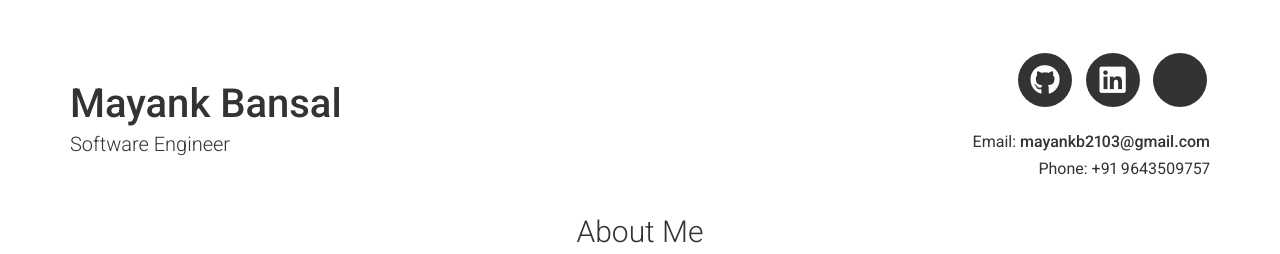
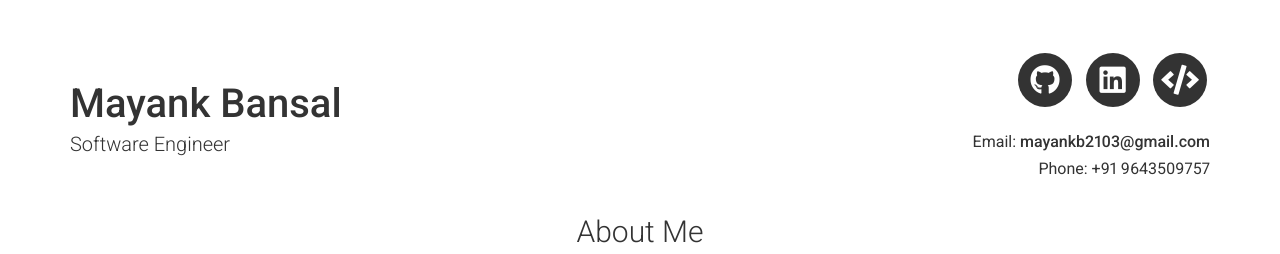
Before and after one commit to mayankb2103/mayankb2103.github.io, a Jekyll site: the page built from index.md, in a window 1280 px wide. Shown: the top 254 px of the page. Built offline with Jekyll 4.4.1, drawn with Linux system fonts in a browser that asks for light colours; nearby versions of some CDN libraries.

Commit message:
Leetcode

```diff
--- a/_includes/header.html
+++ b/_includes/header.html
@@ -51,7 +51,7 @@
         {%- if site.leetcode_username -%}
           <li>
             <a target="_blank" href="https://leetcode.com/{{ site.leetcode_username| cgi_escape | escape }}" class="button button--sacnite button--round-l">
-              <span class="iconify" data-icon="simple-icons:leetcode"></span>
+              <i class="fas fa-code" title="Leetcode Link"></i>
             </a>
           </li>
         {%- endif -%}
```
